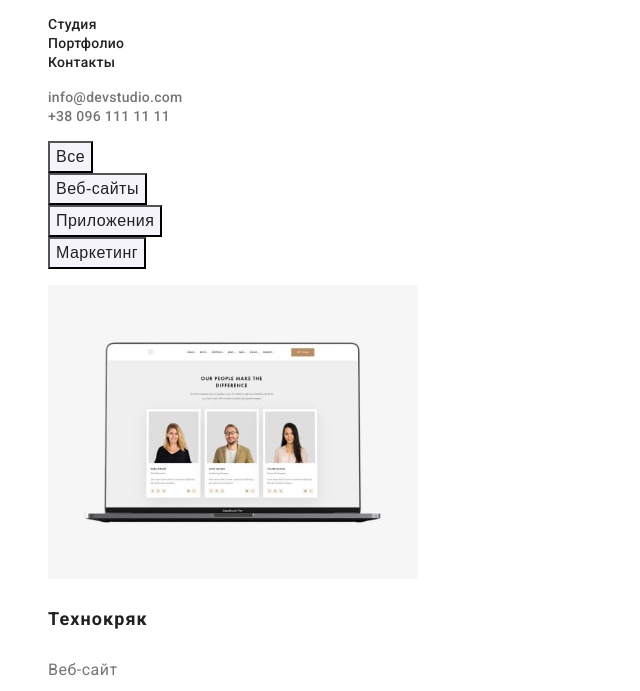
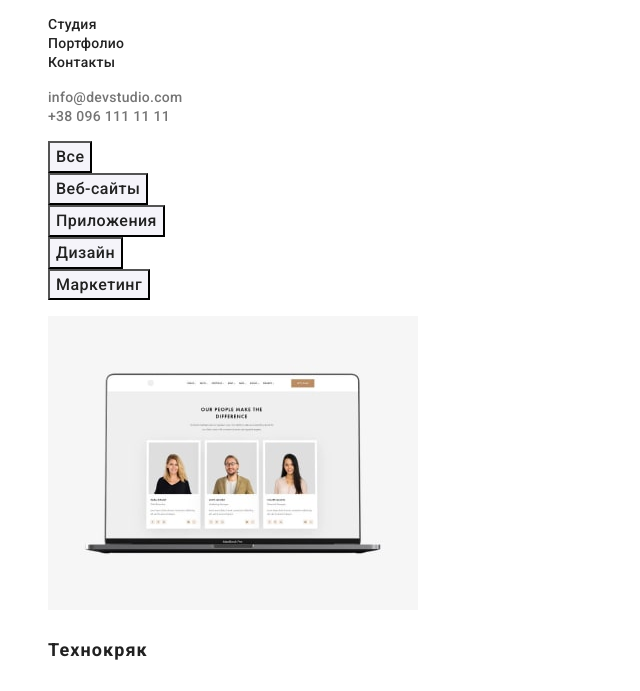
Before and after one commit to Natalia-Yuschenko/goit-markup-hw-02, a plain HTML site: page portfolio.html in a window 1280 px wide. Shown: the part 41-732 px from the top of the page, without its empty margins (0-640 px from the left). Drawn offline with Linux system fonts and the light colour scheme.

Commit message:
убирает span из button и добавляет inherit

```diff
--- a/css/styles.css
+++ b/css/styles.css
@@ -251,6 +251,7 @@ footer {
   height: 38px;
   left: 576px;
   top: 174px; */
+  font-family: inherit;
   background: var(--portfolio-filter-color);
   color: var(--main-text-color);
   font-weight: 500;
--- a/portfolio.html
+++ b/portfolio.html
@@ -57,16 +57,19 @@
 
             <ul class="main-filter-list list">
                 <li class="main-filter-button">
-                    <button type="button" class="main-filter-item"><span class="filter-name">Все</span></button>
+                    <button type="button" class="main-filter-item">Все</button>
                 </li>
                 <li class="main-filter-button">
-                    <button type="button" class="main-filter-item"><span class="filter-name">Веб-сайты</span></button>
+                    <button type="button" class="main-filter-item">Веб-сайты</button>
                 </li>
                 <li class="main-filter-button">
-                    <button type="button" class="main-filter-item"><span class="filter-name"> Приложения</span></button>
+                    <button type="button" class="main-filter-item">Приложения</button>
                 </li>
                 <li class="main-filter-button">
-                    <button type="button" class="main-filter-item"><span class="filter-name">Маркетинг</span></button>
+                    <button type="button" class="main-filter-item">Дизайн</button>
+                </li>
+                <li class="main-filter-button">
+                    <button type="button" class="main-filter-item">Маркетинг</button>
                 </li>
             </ul>
 
```
